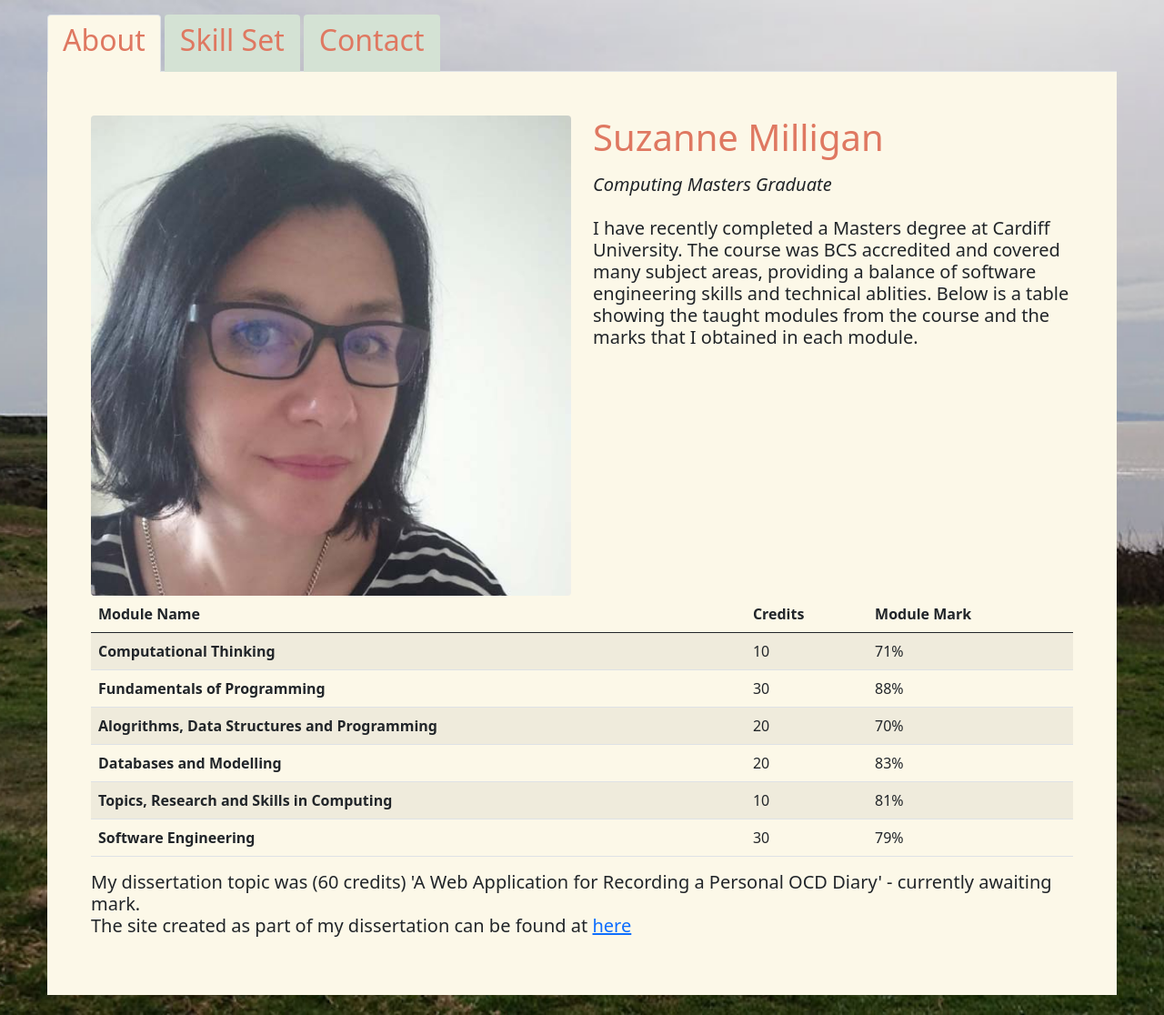
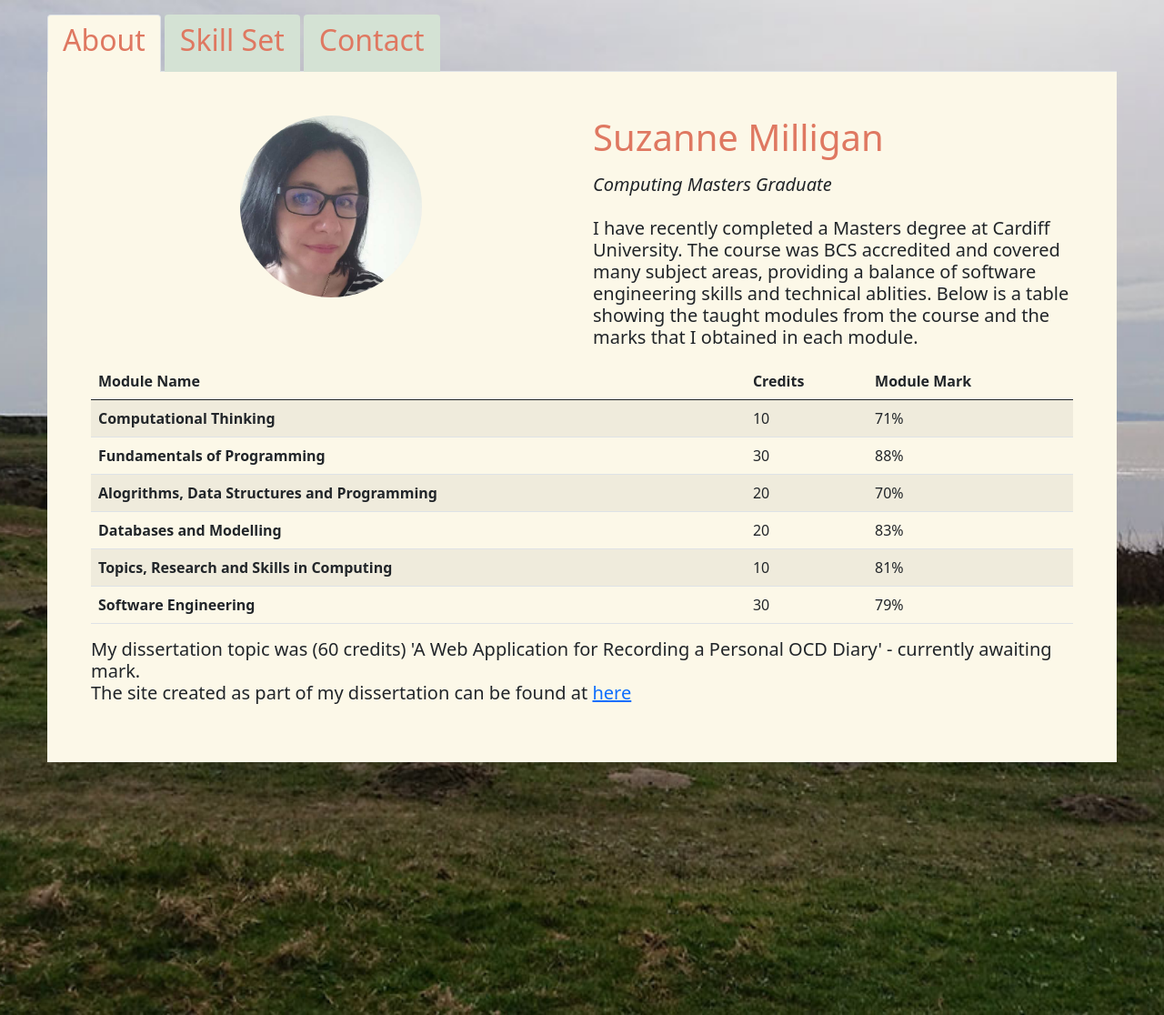
Before and after one commit to milligans/diss, a Flask app: page / in a window 1280 px wide. Shown: the whole page at 91% size. Run offline with Flask 2, Linux system fonts and the light colour scheme; some libraries are stand-ins or nearby versions.

Commit message:
changed profile pic size and border

```diff
--- a/app/templates/index.html
+++ b/app/templates/index.html
@@ -19,7 +19,7 @@
     <div class="row ">
         <div class="col" id="mypic">
 
-                <img src = "{{url_for('static', filename='img/smilligan.jpg')}}" alt="image of Suzanne Milligan" class="img-fluid rounded float-start" width="  border="0.5rem">
+            <img src = "{{url_for('static', filename='img/smilligan.jpg')}}" alt="image of Suzanne Milligan" class="img-fluid rounded-circle mx-auto d-block" width="200rem" >
         </div>
         <div class="col" id ="spiel">
                 <h1>Suzanne Milligan</h1>
```
